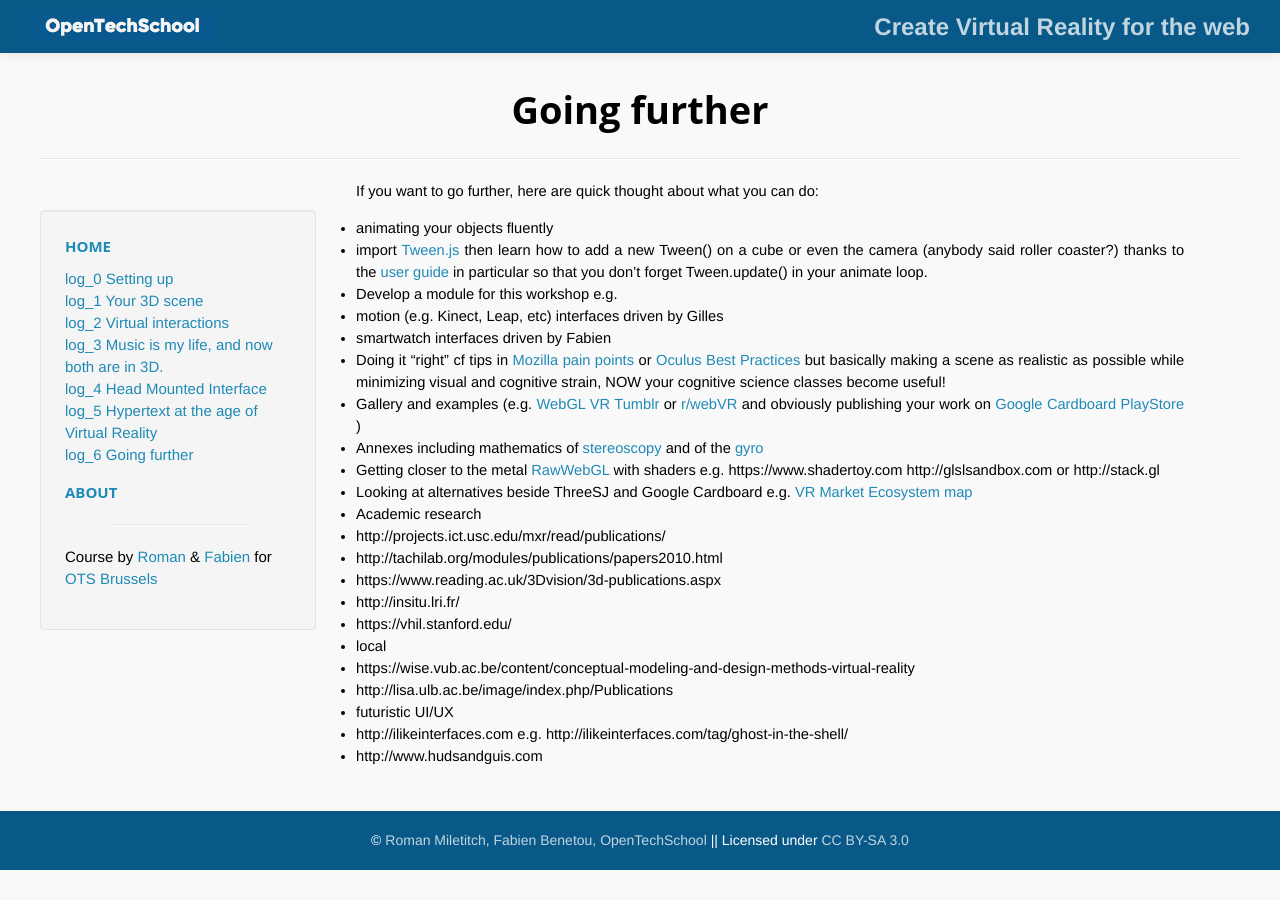
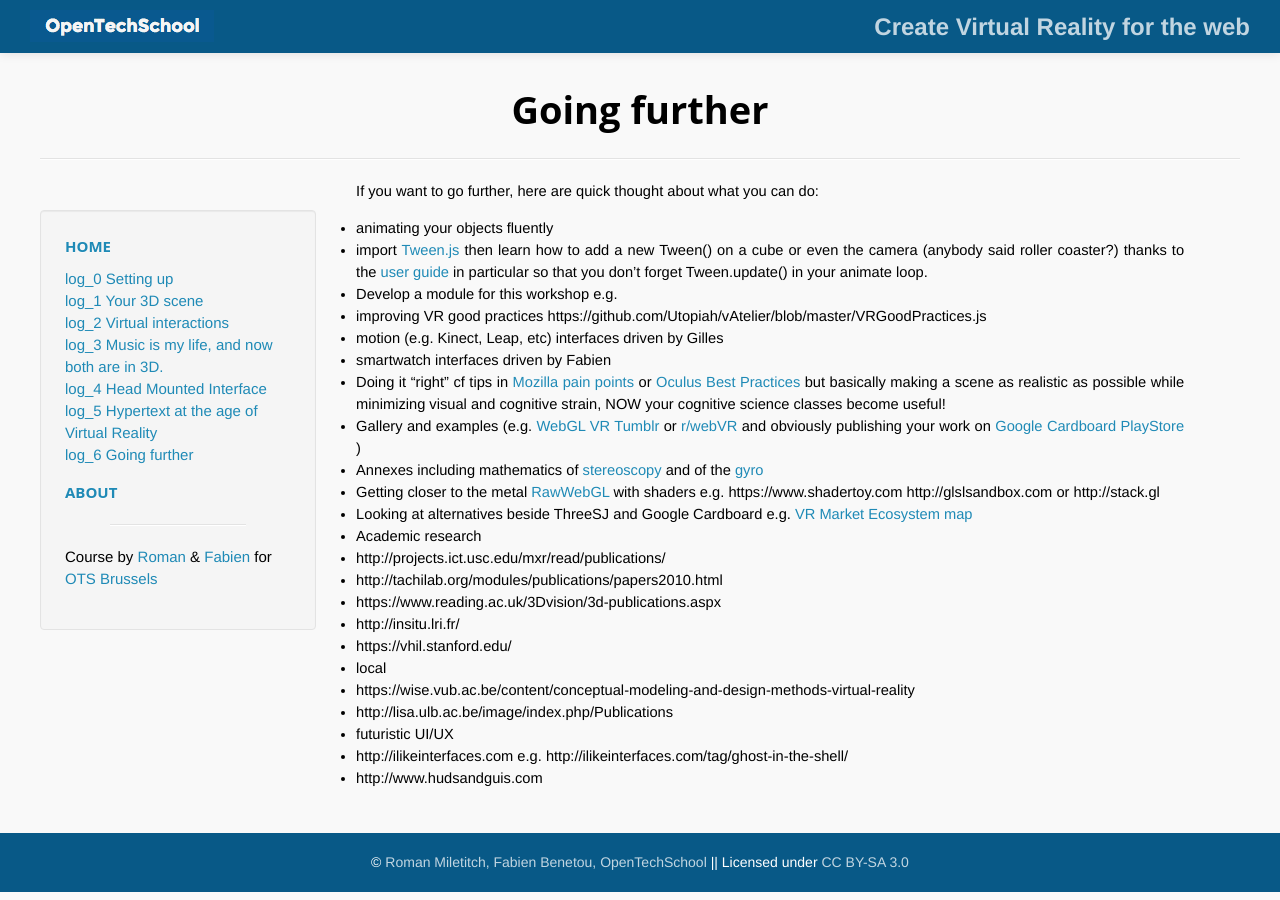
Before and after one commit to OpenTechSchool-Brussels/webVR-for-3D-graphics-and-music, a Jekyll site: the page built from going-further.markdown, in a window 1280 px wide. Built offline with Jekyll 4.4.1, drawn with Linux system fonts in a browser that asks for light colours; Markdown is read by kramdown in place of the engine named in the settings.

Commit message:
VRGoodPractices.js

```diff
--- a/going-further.markdown
+++ b/going-further.markdown
@@ -10,6 +10,7 @@
 * animating your objects fluently
  * import [Tween.js](https://raw.githubusercontent.com/tweenjs/tween.js/master/src/Tween.js) then learn how to add a new Tween() on a cube or even the camera (anybody said roller coaster?) thanks to the [user guide](https://github.com/tweenjs/tween.js/blob/master/docs/user_guide.md) in particular so that you don't forget Tween.update() in your animate loop.
 * Develop a module for this workshop e.g.
+ * improving VR good practices https://github.com/Utopiah/vAtelier/blob/master/VRGoodPractices.js
  * motion (e.g. Kinect, Leap, etc) interfaces driven by Gilles
  * smartwatch interfaces driven by Fabien
 * Doing it "right" cf tips in [Mozilla pain points](https://developer.mozilla.org/en-US/docs/Web/API/WebVR_API/WebVR_concepts#Eye_strain) or [Oculus Best Practices](http://static.oculus.com/sdk-downloads/documents/Oculus_Best_Practices_Guide.pdf) but basically making a scene as realistic as possible while minimizing visual and cognitive strain, NOW your cognitive science classes become useful!
```
